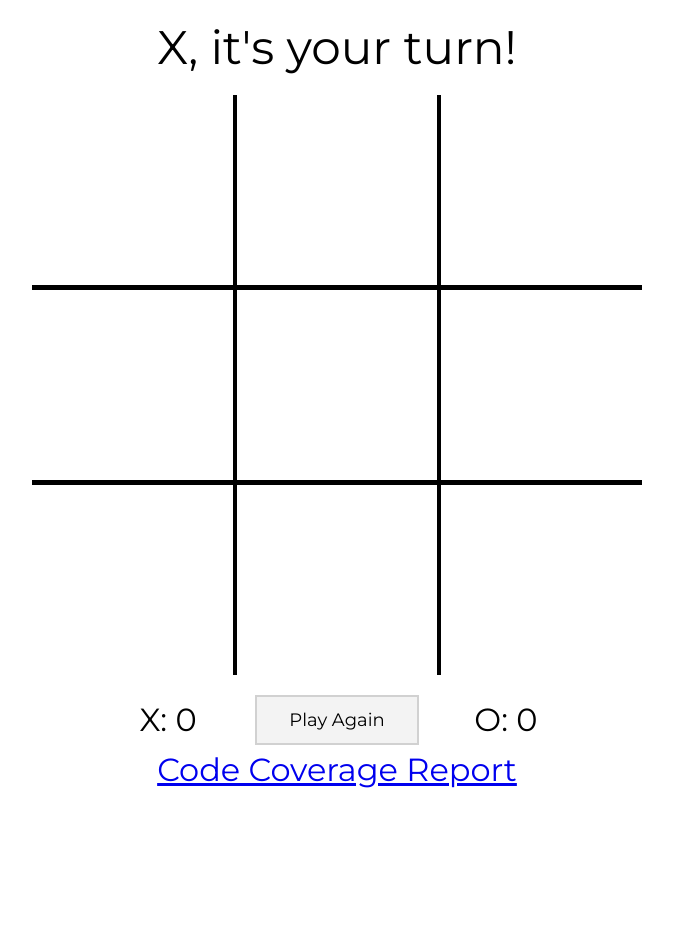
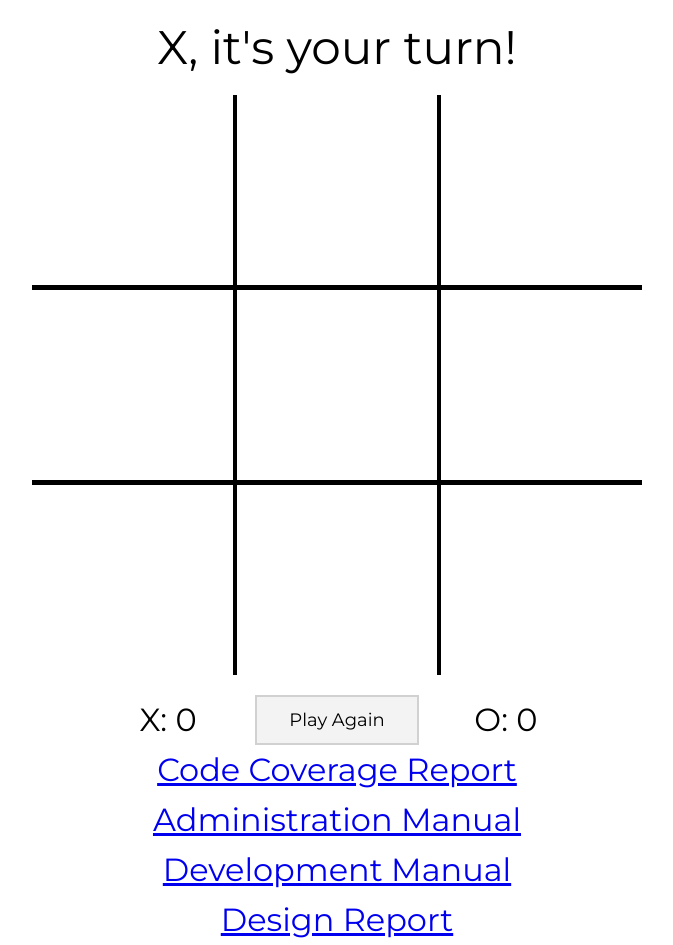
Before and after one commit to badServers/LateTermAssignment, a website built with webpack: page src/client/index.html in a window 1280 px wide. Shown: the whole page, without its empty margins (303-976 px from the left). Before the commit the page ends 800 px from the top, so only its background shows below. Built offline with nearby package versions, Linux system fonts and the light colour scheme; no server answers; files whose address does not match are found by name.

Commit message:
Added links to .pdf files which are stored by CircleCi

```diff
--- a/src/client/index.html
+++ b/src/client/index.html
@@ -31,6 +31,9 @@
                 <p id="o-score">O: 0</p>
             </div>
             <p><a href="../dist/coverage/jest/index.html">Code Coverage Report</a></p>
+            <p><a href="https://113-154325562-gh.circle-artifacts.com/0/home/circleci/dist/dist/administrationManual.pdf">Administration Manual</a></p>
+            <p><a href="https://113-154325562-gh.circle-artifacts.com/0/home/circleci/dist/dist/developmentManual.pdf">Development Manual</a></p>
+            <p><a href="https://113-154325562-gh.circle-artifacts.com/0/home/circleci/dist/dist/designReport.pdf">Design Report</a></p>
         </div>
     </body>
 </html>
```
Also changed, not shown: dist/index.html.
